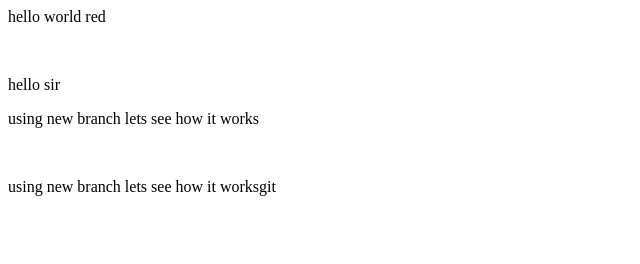
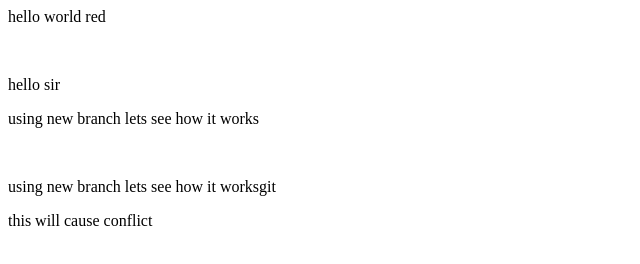
Before and after one commit to raghusharma1/LocalRepo, a plain HTML site: page index.html in a window 1280 px wide. Shown: the whole page, without its empty margins (0-640 px from the left). Drawn offline with Linux system fonts and the light colour scheme.

Commit message:
update index.html

```diff
--- a/index.html
+++ b/index.html
@@ -5,3 +5,4 @@
 <p> using new branch lets see how it works</p>
 <br>
 <p> using new branch lets see how it worksgit</p>
+<p>this will cause conflict</p>
```
